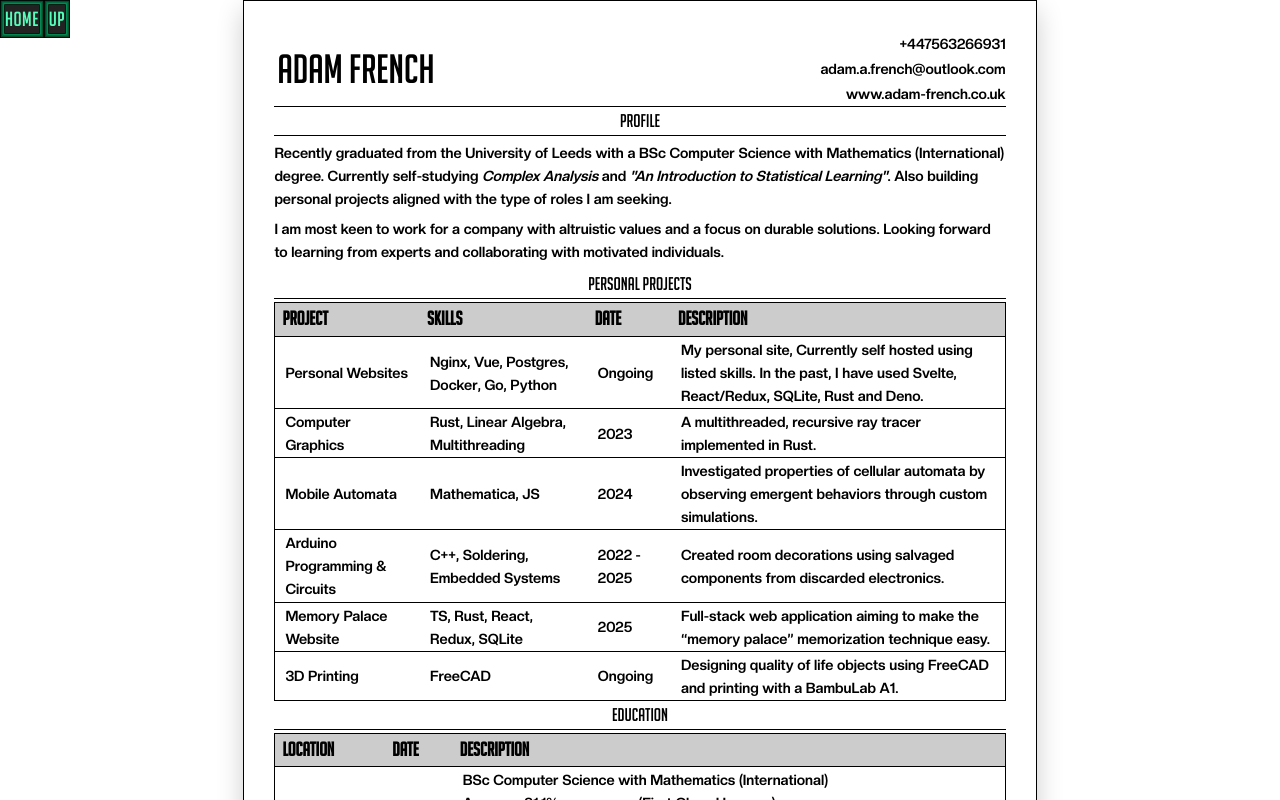
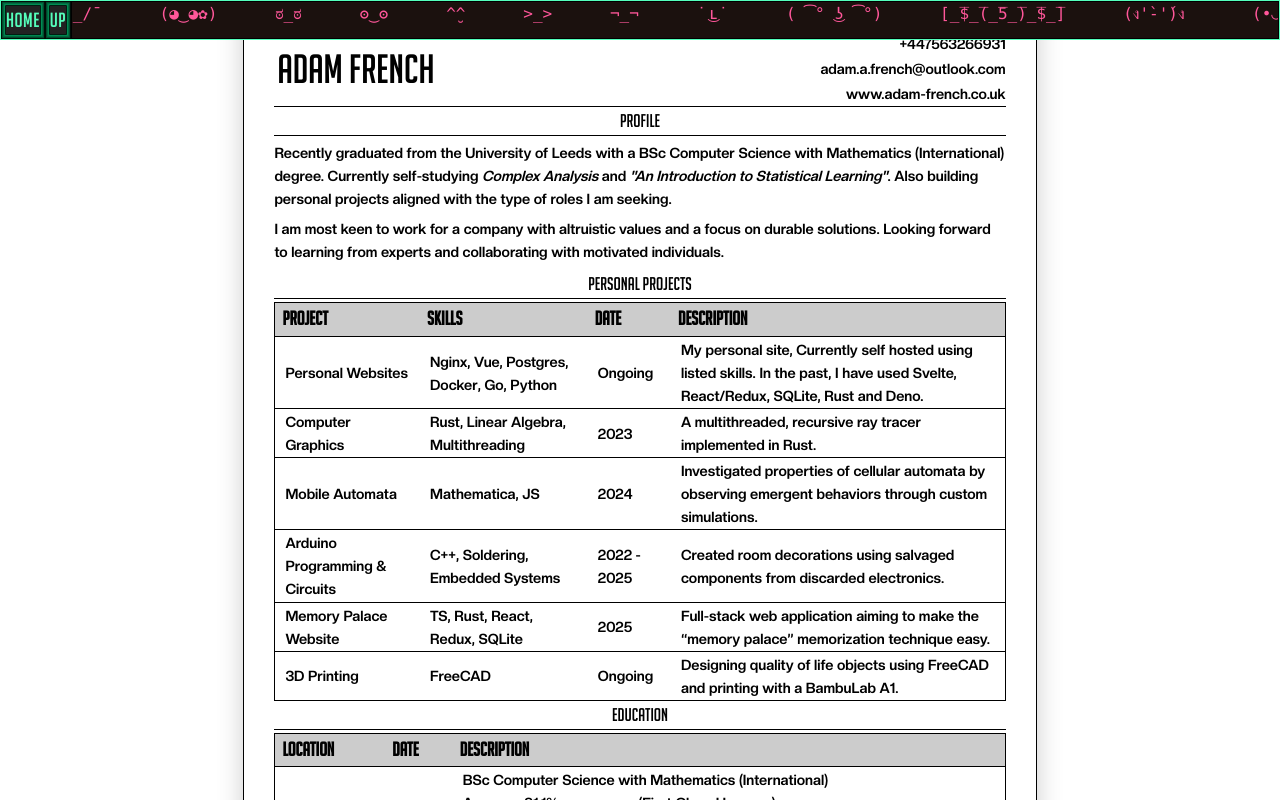
Before and after one commit to SteveThePug/web_server, a Vue app in the folder nginx/vue/: page /cv in a window 1280 px wide. Shown: the top 800 px of the page. Built offline with nearby package versions, Linux system fonts and the light colour scheme.

Commit message:
navbar improve

```diff
--- a/nginx/vue/src/components/Navbar.vue
+++ b/nginx/vue/src/components/Navbar.vue
@@ -1,4 +1,5 @@
 <script setup>
+import Headline from "@/components/text/Headline.vue";
 import { computed } from "vue";
 import { useRoute } from "vue-router";
 
@@ -17,10 +18,36 @@ const parentPath = computed(() => {
 const inHome = computed(() => {
     return route.path == "/";
 });
+
+const faces = [
+    "^_^",
+    "¯\\_(ツ)_/¯",
+    "(◕‿◕✿)",
+    "ಠ_ಠ",
+    "ʘ‿ʘ",
+    "^̮^",
+    ">_>",
+    "¬_¬",
+    "˙ ͜ʟ˙",
+    "( ͡° ͜ʖ ͡°)",
+    "[̲̅$̲̅(̲̅5̲̅)̲̅$̲̅]",
+    "(ง'̀-'́)ง",
+    "\ (•◡•) /",
+    "( ͡ᵔ ͜ʖ ͡ᵔ )",
+    "ᕙ(⇀‸↼‶)ᕗ",
+    "⚆ _ ⚆",
+    "(｡◕‿◕｡)",
+    "(╯°□°)╯︵ ʞooqǝɔɐɟ",
+    "̿ ̿ ̿'̿'\̵͇̿̿\з=(•_•)=ε/̵͇̿̿/'̿'̿ ̿",
+    "(☞ﾟヮﾟ)☞ ☜(ﾟヮﾟ☜)",
+];
+const faces_string = faces.join("      ");
 </script>
 
 <template>
-    <nav class="flex flex-row w-fit h-fit background">
+    <nav
+        class="flex flex-row w-full h-fit background border border-primary bg-bg_primary"
+    >
         <RouterLink class="bdr-2 bg-bg_primary" to="/" v-if="!inHome">
             <a>HOME</a>
         </RouterLink>
@@ -31,6 +58,9 @@ const inHome = computed(() => {
         >
             <a>UP</a>
         </RouterLink>
+        <Headline class="border flex-1">
+            <code class="whitespace-pre">{{ faces_string }}</code>
+        </Headline>
     </nav>
 </template>
 
--- /dev/null
+++ b/nginx/vue/src/components/text/Headline.vue
@@ -0,0 +1,65 @@
+<script setup>
+import { ref, onMounted, onUnmounted } from "vue";
+
+const container = ref(null);
+const item1 = ref(null);
+const item2 = ref(null);
+const offset = ref(0);
+
+let rafId;
+
+const speed = 0.5; // pixels per frame
+
+function animate() {
+    const ctnr = container.value;
+    const it1 = item1.value;
+    const it2 = item2.value;
+
+    const width = Math.max(ctnr.offsetWidth, it1.scrollWidth);
+
+    offset.value -= speed;
+
+    if (offset.value <= -width) {
+        offset.value += width;
+    }
+
+    it1.style.transform = `translateX(${offset.value}px)`;
+    it2.style.transform = `translateX(${width + offset.value}px)`;
+
+    rafId = requestAnimationFrame(animate);
+}
+
+onMounted(() => {
+    rafId = requestAnimationFrame(animate);
+});
+
+onUnmounted(() => {
+    cancelAnimationFrame(rafId);
+});
+</script>
+
+<template>
+    <div class="marquee" ref="container">
+        <p class="item" ref="item1"><slot /></p>
+        <p class="item item2" ref="item2"><slot /></p>
+    </div>
+</template>
+
+<style scoped>
+.marquee {
+    overflow: hidden;
+    width: 100%;
+    will-change: transform;
+}
+
+.item {
+    top: 0px;
+    padding-right: 3em;
+    width: fit-content;
+    white-space: nowrap;
+}
+
+.item2 {
+    position: absolute;
+}
+</style>
```
